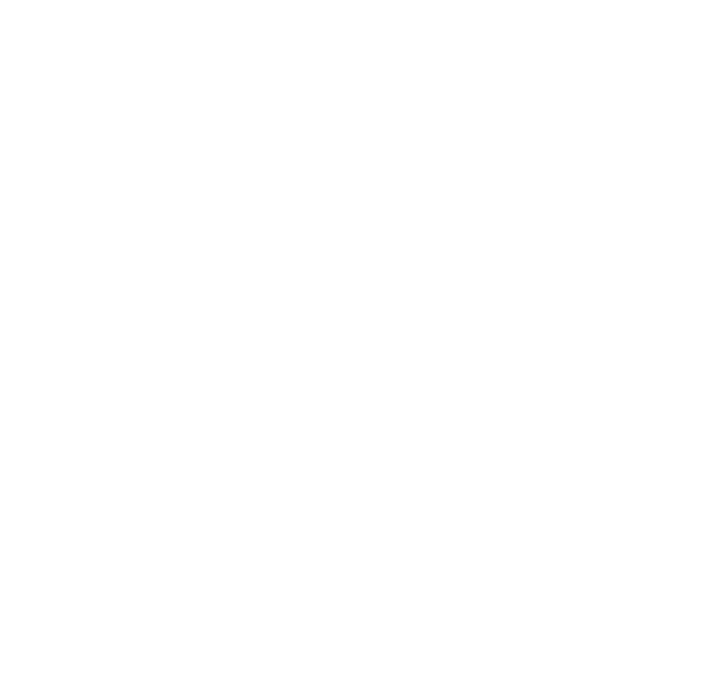
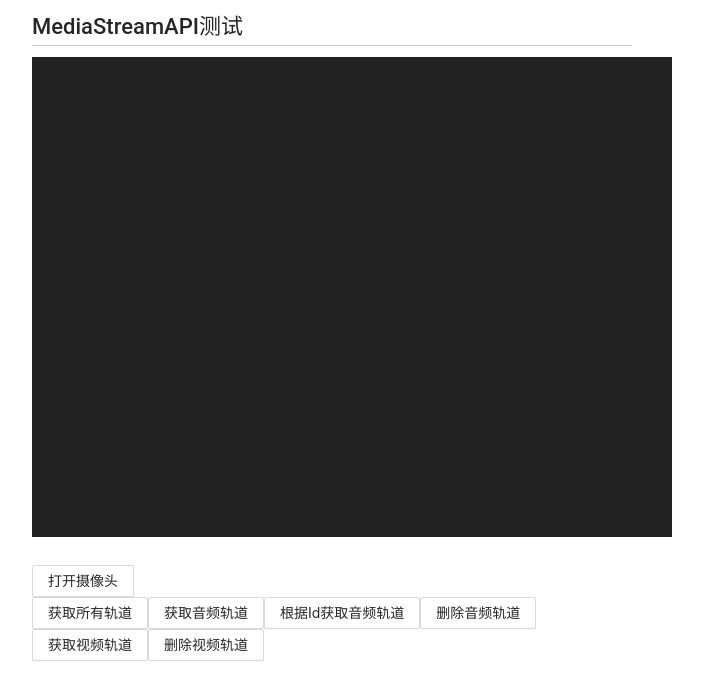
Before and after one commit to bbbbbbai/WebRTC_H5, a React (Create React App) app: page /#/mediaStreamAPI in a window 1280 px wide. Shown: the top 700 px of the page, without its empty margins (308-1011 px from the left). Built offline with nearby package versions, Linux system fonts and the light colour scheme.

Commit message:
MediaStreamAPI测试

```diff
--- a/src/App.tsx
+++ b/src/App.tsx
@@ -18,6 +18,8 @@
 import {AudioVolume} from "./page/volume/AudioVolume";
 import {DeviceSelect} from "./page/DeviceSelect";
 import {MediaSettings} from "./page/media-settings/MediaSettings";
+import {MediaStreamAPI} from "./page/MediaStreamAPI";
+import {CaptureVideo} from "./page/CaptureVideo";
 
 const composeEnhancers = window.__REDUX_DEVTOOLS_EXTENSION_COMPOSE__ || compose;
 // const store = createStore(todoReducer, applyMiddleware(reduxThunk))
@@ -39,6 +41,8 @@
               <Route path="/audioVolume" exact component={AudioVolume} />
               <Route path="/deviceSelect" exact component={DeviceSelect} />
               <Route path="/mediaSettings" exact component={MediaSettings} />
+              <Route path="/mediaStreamAPI" exact component={MediaStreamAPI} />
+              <Route path="/captureVideo" exact component={CaptureVideo} />
           </Switch>
       </HashRouter>
       </Provider>
--- a/src/hooks/useOpenMedia.ts
+++ b/src/hooks/useOpenMedia.ts
@@ -1,5 +1,6 @@
 /**
  * 打开摄像头
+ * @param constraint
  * @param callback 成功回调
  * @param fail 错误回调
  */
--- a/src/page/Camera.tsx
+++ b/src/page/Camera.tsx
@@ -20,6 +20,7 @@
     const handleSuccess = (stream: MediaStream) => {
         const video = document.querySelector("#my-video") as HTMLVideoElement;
         // const videoTracks = steam.getAudioTracks();
+        window.stream = stream;
         video.srcObject = stream;
     }
 
--- /dev/null
+++ b/src/page/CaptureVideo.tsx
@@ -0,0 +1,42 @@
+import React, {useRef} from "react";
+
+ // const oceans = require("../static/mp4/oceans.mp4")
+
+//捕获Video作为媒体流示例
+export const CaptureVideo = () => {
+
+    const sourceVideo = useRef<any>(null);
+    const playerVideo = useRef<any>(null);
+
+    const canPlay = () => {
+
+        console.log(121)
+        //源视频对象
+        const _sourceVideo = sourceVideo.current;
+        //播放视频对象
+        const _playerVideo = playerVideo.current;
+
+        let stream = null;
+
+        //捕获帧率
+        const fps = 0;
+        if(_sourceVideo.captureStream){
+            stream = _sourceVideo.captureStream(fps);
+        }else if (_sourceVideo.mozCaptureStream) {
+            stream = _sourceVideo.mozCaptureStream(fps);
+        } else {
+            console.error('captureStream不支持');
+            stream = null;
+        }
+        //将播放器源指定为stream
+        _playerVideo.srcObject = stream;
+    }
+
+    return <div className="container">
+        <h1>捕获Video作为媒体流示例</h1>
+        <video ref={sourceVideo} className="video" id="my-video" onCanPlay={canPlay} playsInline controls loop muted>
+            <source src="../asset/mp4/oceans.mp4" type="video/mp4"/>
+        </video>
+        <video className="video" ref={playerVideo} playsInline autoPlay />
+    </div>
+}
--- /dev/null
+++ b/src/page/MediaStreamAPI.tsx
@@ -0,0 +1,92 @@
+import React from "react";
+import {useOpenMedia} from "../hooks/useOpenMedia";
+import {Button, message} from "antd";
+
+export const MediaStreamAPI = () => {
+
+    const openCamera = useOpenMedia("all", (steam) => {
+        handleSuccess(steam)
+    }, (err) => {
+        message.error("getUserMedia错误：" + err.anme);
+    })
+
+
+    /**
+     * 成功返回流
+     * @param stream
+     */
+    const handleSuccess = (stream: MediaStream) => {
+        const video = document.querySelector("#my-video") as HTMLVideoElement;
+        // const videoTracks = steam.getAudioTracks();
+        window.stream = stream;
+        video.srcObject = stream;
+    }
+
+    //获取所有轨道
+    const btnGetTracks = () => {
+        if (!window.stream) {
+            return;
+        }
+        console.log("@getTracks ", window.stream.getTracks())
+    }
+
+    //获取音频轨道
+    const btnGetAudioTracks = () => {
+        if (!window.stream) {
+            return;
+        }
+        console.log("@getVideoTracks ", window.stream.getVideoTracks())
+    }
+
+    //根据Id获取音频轨道
+    const btnGetTrackById = () => {
+        if (!window.stream) {
+            return;
+        }
+        console.log("@getTrackById ", window.stream.getTrackById(window.stream.getAudioTracks()[0].id));
+    }
+
+    //删除音频轨道
+    const btnRemoveAudioTrack = () => {
+        if (!window.stream) {
+            return;
+        }
+        if (window.stream.getAudioTracks().length === 0) {
+            return
+        }
+        console.log("@removeTrack getAudioTracks");
+        window.stream.removeTrack(window.stream.getAudioTracks()[0]);
+    }
+
+    //获取视频轨道
+    const btnGetVideoTracks = () => {
+        if (!window.stream) {
+            return;
+        }
+        console.log("@getVideoTracks ", window.stream.getVideoTracks());
+    }
+
+    const btnRemoveVideoTrack = () => {
+        console.log("@removeTrack getVideoTracks");
+        if (!window.stream) {
+            return;
+        }
+        if (window.stream.getVideoTracks().length === 0) {
+            return
+        }
+        window.stream.removeTrack(window.stream.getVideoTracks()[0]);
+    }
+
+    return <div className="container">
+        <h1>MediaStreamAPI测试</h1>
+        <video className="video" id="my-video" autoPlay playsInline/>
+        <Button onClick={openCamera}>打开摄像头</Button>
+        <br/>
+        <Button onClick={btnGetTracks}>获取所有轨道</Button>
+        <Button onClick={btnGetAudioTracks}>获取音频轨道</Button>
+        <Button onClick={btnGetTrackById}>根据Id获取音频轨道</Button>
+        <Button onClick={btnRemoveAudioTrack}>删除音频轨道</Button>
+        <Button onClick={btnGetVideoTracks}>获取视频轨道</Button>
+        <Button onClick={btnRemoveVideoTrack}>删除视频轨道</Button>
+    </div>
+}
--- a/src/page/Samples.tsx
+++ b/src/page/Samples.tsx
@@ -12,7 +12,9 @@
     {title: "视频分辨率设置", path: "/resolution"},
     {title: "音量检测", path: "/audioVolume"},
     {title: "输入输出设备选择", path: "/deviceSelect"},
-    {title: "设置综合", path: "/mediaSettings"}
+    {title: "设置综合", path: "/mediaSettings"},
+    {title: "mediaStreamAPI测试", path: "/mediaStreamAPI"},
+    {title: "捕获Video作为媒体流", path: "/captureVideo"}
 ];
 
 export const Samples: FC = () => {
```
